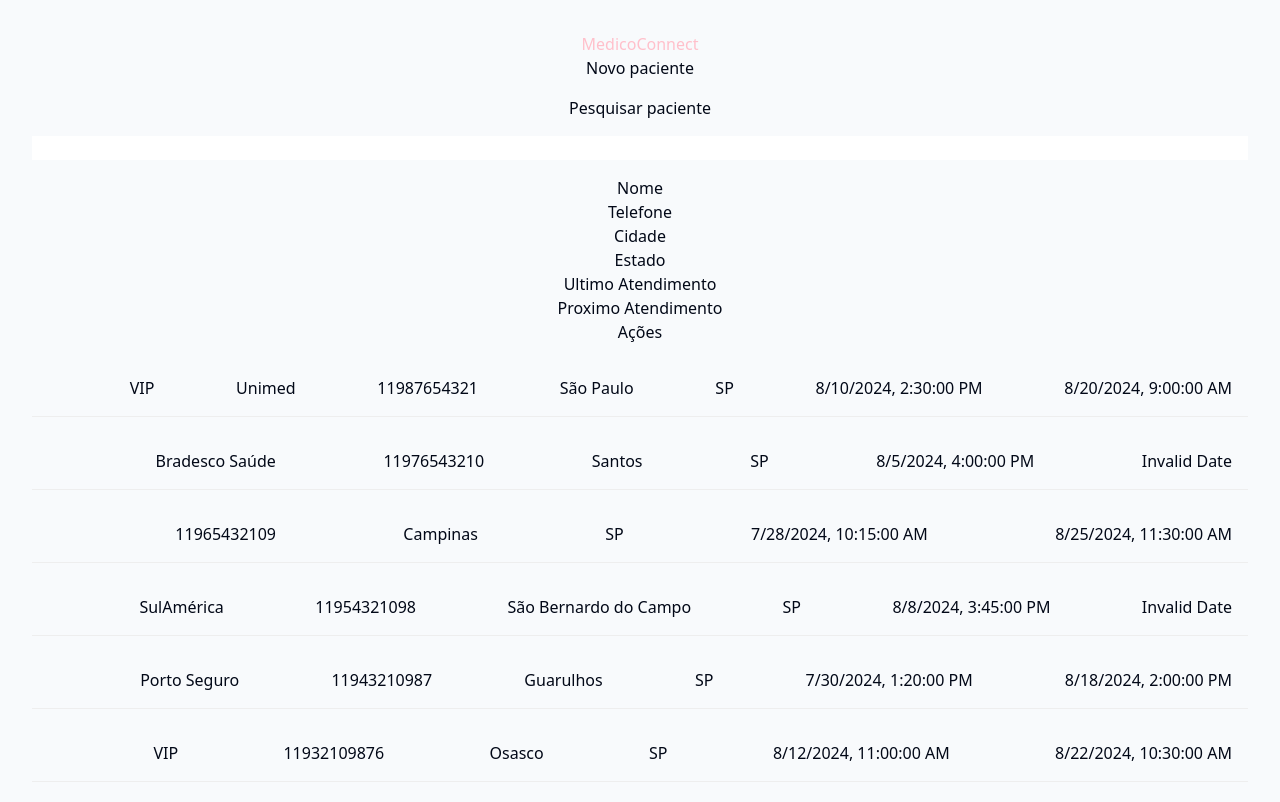
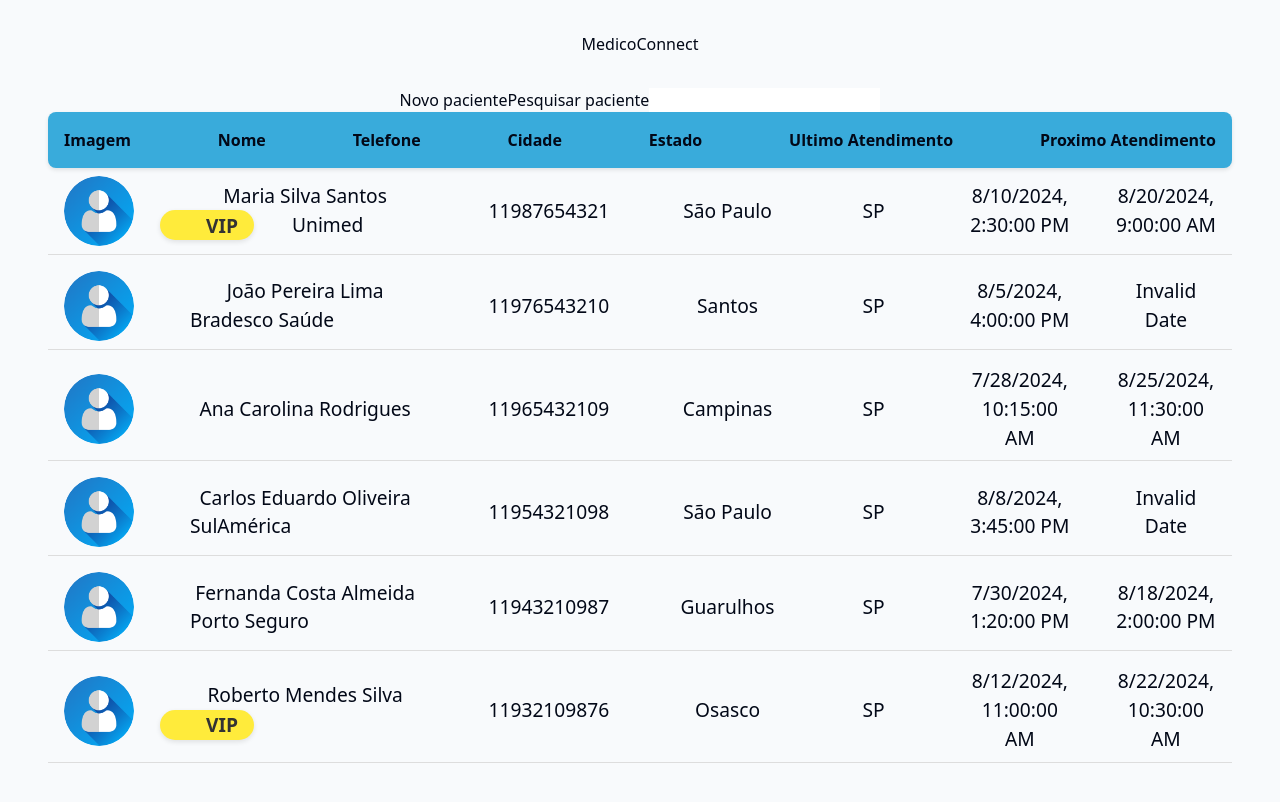
Before and after one commit to jp-lima/mediconnect, a React (Vite) app: page / in a window 1280 px wide. Shown: the top 802 px of the page. Built offline with nearby package versions, Linux system fonts and the light colour scheme.

Commit message:
criação da lista de pacientes e começo da estilização

```diff
--- a/src/App.css
+++ b/src/App.css
@@ -42,34 +42,212 @@
 }
 
 
-.form_paciente{
-  display: flex;
-  flex-direction: column;
+.comp_paciente{
+  display: grid;
+  grid-template-columns: 80px 2fr 1.5fr 1fr 1fr 1fr 1fr;
+  /* aumentei a 1ª coluna p/ caber a foto */
   gap: 1rem;
+  align-items: center;
+  padding: 0.5rem 1rem;
+  border-bottom: 1px solid #ddd;
 
 }
 
-.form_paciente div{
-  margin-bottom: 2rem;
+/*
+.comp_paciente{
+  display: flex;
+  flex-direction: row;
+  align-items: center;
+  justify-content: center;
+  padding: 1rem;
+  border-radius: 8px;
+  background-color: #f9f9f9;
+  box-shadow: 0 2px 4px rgba(0,0,0,0.1);
+  margin-bottom: 10px;
+  height: 90px;
+  justify-content: space-between;
+
+}
+*/
+.comp_paciente p {
+  margin-left: 30px ;
+  font-size: 1.2rem;
+
+}
+.vip {
+  display: inline-flex;
+  align-items: center;      /* centraliza verticalmente */
+  justify-content: center;  /* centraliza horizontalmente */
+  background-color: #ffeb3b;
+  padding: 0 1rem;          /* espaçamento lateral */
+  border-radius: 9999px;    /* arredondamento total */
+  font-weight: bold;
+  height: 30px;
+  line-height: 1;           /* evita esticar o texto */
+  font-size: 14px;
+  color: #333;              /* melhora contraste */
+  box-shadow: 0 2px 5px rgba(0,0,0,0.1); /* leve sombra */
+  text-align: center;
 }
 
-h1{color:pink;}
+/*
+.comp_paciente div{
+  margin-left: 20px;
+}
+*/
+.comp_paciente img{
+  width: 70px;
+  height: 70px;
+  border-radius: 50%;
 
-.lista-pacientes{
-  display: flex;
-  flex-direction: column;
-  gap: 1rem;
+
+  object-fit: cover; /* evita distorção */
+
+
 }
 
-.comp_paciente{
+
+.titulo_tabela{
   display: flex;
+  flex-direction: row;
+  align-items: center;
+  justify-content: center;
+  padding: 1rem;
+  border-radius: 8px;
+  background-color: #39abdb;
+  box-shadow: 0 2px 4px rgba(0,0,0,0.1);
   justify-content: space-between;
-  padding: 1rem;
-  border-bottom: 1px solid #eee;
+  font-weight: bold;
 }
 
 .page_lista-pacientes{
+  padding: 1rem;
+  margin-top:1rem;
+}
+
+.nome_vip_convenio {
   display: flex;
   flex-direction: column;
-  gap: 1rem;
 }
+.vip_convenio {
+  display: flex;
+  flex-direction: row;
+  align-items: center;
+  gap: 0.5rem;
+}
+
+.lista-pacientes {
+  display: flex;
+  flex-direction: column;
+  gap: 0.5rem; /* espaço entre linhas */
+}
+
+.form_paciente {
+  padding: 2em;
+  border-radius: 8px;
+  background-color: #f9f9f9;
+  box-shadow: 0 2px 4px rgba(0,0,0,0.5);
+}
+
+/*
+.form_paciente details{
+  background-color: #71c6eb;
+  border: 1px solid #ddd;
+  border-radius: 4px;
+  padding: 1rem;
+}
+
+.form_paciente h2{
+  font-size: 40px;
+  justify-content: flex-start;
+  margin-bottom: 2.5rem;
+}
+
+.form_paciente label{
+  font-weight: bold;
+  margin-bottom: 0.5rem;
+}
+.form_paciente input{
+  padding: 0.5rem;
+  border: 1px solid #ddd;
+  border-radius: 4px;
+  width: 30%;
+  box-shadow: 0 1px 2px rgba(0,0,0,0.1);
+}
+
+.form_paciente summary{
+  font-weight: bold;
+  cursor: pointer;
+  margin-bottom: 1rem;
+}*/
+
+.form_principal, .detalhes_amais {
+  display: grid;
+  grid-template-columns: 1fr 1fr; /* duas colunas */
+  gap: 1rem 2rem;
+  max-width: 900px;
+  margin: 0 auto; /* centraliza */
+}
+
+form label {
+  display: block;
+  margin-bottom: 0.3rem;
+  font-weight: 500;
+}
+
+form input,
+form select,
+form textarea {
+  width: 100%;
+  padding: 0.6rem 0.8rem;
+  border: 1px solid #ccc;
+  border-radius: 8px;
+  font-size: 14px;
+  box-sizing: border-box;
+}
+
+.full {
+  grid-column: span 2;
+}
+
+.end-ctt-obs {
+  grid-column: span 2;
+  display: flex;
+  flex-direction: column;
+  gap: 3rem;
+  justify-content: space-around;
+}
+summary {
+  font-size: 1.2rem;     /* tamanho maior */
+  font-weight: 600;
+  text-align: left;
+  cursor: pointer;
+  list-style: none;      /* remove marcador */
+  background-color: #f0f8ff;
+  box-shadow: 2px 2px 5px rgba(0,0,0,0.1);
+  padding: 1.5rem;
+}
+
+/* remove a seta padrão do summary */
+summary::-webkit-details-marker {
+  display: none;
+}
+summary::marker {
+  display: none;
+}
+details[open] {
+  background-color: #f0f8ff;
+  border: 1px solid #ccc;
+  border-radius: 8px;
+  padding: 1rem;
+  box-shadow: 0 2px 5px rgba(0,0,0,0.1);
+  width: 100%;
+}
+
+details[open] summary {
+  background-color: #f0f8ff;
+
+  padding: 0.5rem;
+  border-radius: 8px;
+  box-shadow: none;
+}
--- a/src/components/Paciente.jsx
+++ b/src/components/Paciente.jsx
@@ -7,12 +7,17 @@ const Paciente = ( { paciente }) => {
 
     return (
     <div className='comp_paciente'>
-        <img src="" alt="" />
 
-        {paciente.ehVip ? <div className='vip'><p>VIP</p></div> : null}
+        <img src="../public/avatar.png" alt="" />
 
-        {paciente.convenio ? <div className='convenio'><p>{paciente.convenio}</p></div> : null}
+        <div className='nome_vip_convenio'>
+          <p>{paciente.nome}</p>
 
+          <div className='vip_convenio'>
+              {paciente.ehVip ? <div className='vip'><p>VIP</p></div> : null}
+              {paciente.convenio ? <div className='convenio'><p>{paciente.convenio}</p></div> : null}
+          </div>
+        </div>
 
 
 
--- a/src/data/mockPatients.js
+++ b/src/data/mockPatients.js
@@ -63,7 +63,7 @@ export const pacientesMock = [
     dataNascimento: '1995-12-03',
     celular: '11954321098',
     endereco: {
-      cidade: 'São Bernardo do Campo',
+      cidade: 'São Paulo',
       estado: 'SP',
       rua: 'Praça Central, 321'
     },
--- a/src/main.jsx
+++ b/src/main.jsx
@@ -15,7 +15,7 @@ const router = createBrowserRouter([
     children: [
         {
             path: '/',
-            element: <ListaPacientes />
+            element: <ListaPacientes/>
         },
         {
             path:'formulario',
--- a/src/routes/ListaPacientes.jsx
+++ b/src/routes/ListaPacientes.jsx
@@ -1,4 +1,5 @@
 import React from 'react'
+import { useState } from 'react';
 import {Link} from 'react-router-dom';
 
 import { pacientesMock } from '../data/mockPatients.js';
@@ -7,6 +8,11 @@ import Paciente from '../components/Paciente';
 
 
 const ListaPacientes = () => {
+
+  const [pacientesEncontrados, setPacientesEncontrados] = useState(pacientesMock);
+
+
+
   console.log(pacientesMock);
 
   return (
@@ -17,22 +23,23 @@ const ListaPacientes = () => {
     </button>
 
     <label htmlFor="text">Pesquisar paciente</label>
-    <input type="text" />
+    <input type="text" onChange={(e) => Pesquisar(e.target.value)}/>
 
-    <div>
+    <div className="titulo_tabela" >
+      <h2>Imagem</h2>
       <h2>Nome</h2>
       <h2>Telefone</h2>
       <h2>Cidade</h2>
       <h2>Estado</h2>
       <h2>Ultimo Atendimento</h2>
       <h2>Proximo Atendimento</h2>
-      <h2>Ações</h2>
+
 
     </div>
 
     <div className='lista-pacientes'>
-      {pacientesMock.map(paciente => (
-        <Paciente key={paciente.id} paciente={paciente} />
+      {pacientesEncontrados.map(paciente => (
+        <Paciente key={paciente.id} paciente={paciente} className="pacie"/>
       ))}
     </div>
 
@@ -40,4 +47,5 @@ const ListaPacientes = () => {
   )
 }
 
+
 export default ListaPacientes
--- a/src/routes/Patientform.jsx
+++ b/src/routes/Patientform.jsx
@@ -105,10 +105,15 @@ function Patientform() {
             <input type="file" />
           </div>
 
+          <section className='form_principal'>
+
             <div>
                 <label htmlFor="text">Nome:</label>
                 <input type="text" placeholder="Insira seu nome aqui" />
 
+            </div>
+
+            <div>
                 <label htmlFor="text">Nome social:</label>
                 <input type="text" placeholder="" />
             </div>
@@ -116,7 +121,9 @@ function Patientform() {
             <div>
                 <label htmlFor="text" >Data de nascimento:</label>
                 <input type= 'text' placeholder="Insira sua data de nascimento aqui" onChange={ (e) => e.target.value = formatData(e.target.value)}/>
+            </div>
 
+            <div>
                 <select name="" id="">
                 <option value="">Selecione seu gênero</option>
                 <option value="masculino"> Masculino</option>
@@ -128,26 +135,39 @@ function Patientform() {
 
 
         <div>
+            <label>Escolher outro document:</label>
             <select name="documentos" id="">
                 <option value="">Outros tipos de documento</option>
                 <option value="cnh">CNH</option>
                 <option value="passaporte">Passaporte</option>
 
              </select>
+          </div>
+
+          <div>
 
             <label htmlFor="text">Número do documento</label>
             <input type="text" placeholder="Insira seu número de documento" />
           </div>
 
+      <div>
         <label htmlFor="text">CPF:</label>
         <input type="text" placeholder="Insira seu CPF" onChange={(e) => e.target.value = formatCPF(e.target.value)} />
+      </div>
+
+      <div>
 
         <label htmlFor="text">Profissão:</label>
         <input type="text" placeholder="Insira sua profissão" />
+      </div>
 
       <div>
             <label htmlFor='text'>Nome da Mãe</label>
             <input type="text" placeholder="Nome da mãe"/>
+
+      </div>
+
+          '<div>
 
             <label htmlFor="text">Profissão da mãe</label>
             <input type="text" placeholder="Insira aqui" />
@@ -158,6 +178,9 @@ function Patientform() {
             <label htmlFor="text">Nome do Pai</label>
             <input type="text" placeholder="Insira nome do pai" />
 
+        </div>
+
+          <div>
 
             <label htmlFor="text">Profissão do Pai</label>
             <input type="text" placeholder="Insira profissão do pai" />
@@ -170,6 +193,9 @@ function Patientform() {
             <label htmlFor="text"> Nome do responsavel</label>
             <input type="text" placeholder="Insira nome do responsável" />
 
+        </div>
+
+        <div>
             <label htmlFor="text">CPF do responsável</label>
             <input type="text" placeholder="CPF do responsavel" />
         </div>
@@ -178,61 +204,86 @@ function Patientform() {
             <label htmlFor="text">Nome do esposo(a)</label>
             <input type="text" placeholder="Opcional"/>
 
-            <label htmlFor="radio">RN na guia de convênio </label>
-            <input type="radio" value="true" />
+         </div>
+
+        <div>
 
             <label htmlFor="text">Identificador de outro sistema</label>
             <input type="text" />
 
         </div>
 
+      </section>
+
+        <div>
+
+            <label htmlFor="radio">RN na guia de convênio </label>
+            <input type="radio" value="true" />
+        </div>
+
+      <section className='end-ctt-obs'>
+
         <details>
           <summary>Endereço</summary>
+          <div className='detalhes_amais'>
+
           <div>
-
             <label htmlFor="text">CEP</label>
             <input type="text" placeholder="Insira o CEP" value={cep} onChange={(e) => validarCEP(e.target.value)}/>
+          </div>
 
 
+          <div>
             <label htmlFor="text">Cidade</label>
             <input type="text" placeholder="Insira a cidade" value={localizacao["cidade"]} readOnly/>
+          </div>
 
+          <div>
             <label htmlFor="text">Estado</label>
             <input type="text" placeholder="Insira o estado" value={localizacao["estado"]} readOnly/>
+          </div>
 
-
+          <div>
             <label htmlFor="text">Bairro</label>
             <input type="text" placeholder="Insira o bairro" value={localizacao["bairro"]} readOnly/>
+          </div>
 
-
-
+          <div>
             <label htmlFor="text">Rua</label>
             <input type="text" placeholder="Insira sua rua" value={localizacao["rua"]} readOnly/>
-
+          </div>
+          <div>
             <label htmlFor="text">Número</label>
             <input type="text" placeholder="Insira o número" />
-
+          </div>
+          <div>
             <label htmlFor="text">Complemento</label>
             <input type="text" placeholder="Insira o complemento" />
-
+          </div>
           </div>
         </details>
 
         <details>
           <summary>Contato</summary>
+          <div className='detalhes_amais'>
+
             <div>
               <label htmlFor="text">E-mail</label>
               <input type="email" placeholder="exemplo12@dominio.com" />
+            </div>
 
+            <div>
               <label htmlFor="text">Telefone</label>
               <input type="text" placeholder="(XX) X XXXX-XXXX" onChange ={(e) => e.target.value = formatarTel(e.target.value)}/>
-
+            </div>
+            <div>
               <label htmlFor="text">Telefone 2</label>
               <input type="text" placeholder="(XX) X XXXX-XXXX" onChange={(e) => e.target.value = formatarTel(e.target.value)} />
-
+            </div>
+            <div>
               <label htmlFor="text">Telefone 3</label>
               <input type="text" placeholder="(XX) X XXXX-XXXX" onChange={(e) => e.target.value = formatarTel(e.target.value)} />
-
+            </div>
 
           </div>
         </details>
@@ -246,6 +297,7 @@ function Patientform() {
 
 
         </details>
+    </section>
 
 
 
```
Also changed, not shown: public/avatar.png (added). Lines whose indentation alone changed are shown as unchanged.
